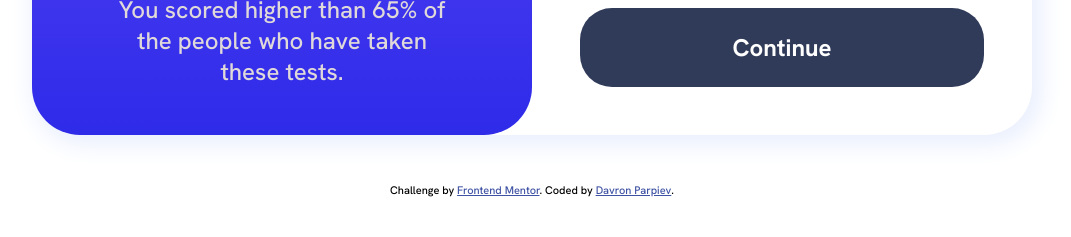
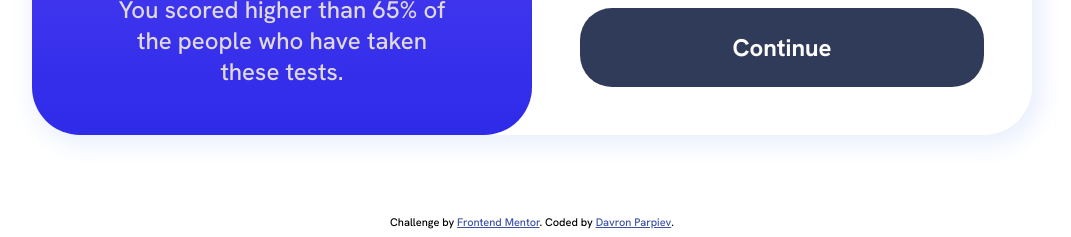
Before and after one commit to davrsirius/results-summary-component-main, a plain HTML site: page index.html in a window 1280 px wide. Shown: the part 585-822 px from the top of the page, without its empty margins (108-1179 px from the left). Before the commit the page ends 800 px from the top, so only its background shows below. Drawn offline with Linux system fonts and the light colour scheme.

Commit message:
Margin top added to attributiob

```diff
--- a/index.html
+++ b/index.html
@@ -68,7 +68,7 @@
     </div>
   </div>
 
-  <div style="margin-top: 3rem;" class="attribution">
+  <div style="margin-top: 5rem;" class="attribution">
     Challenge by <a href="https://www.frontendmentor.io?ref=challenge" target="_blank">Frontend Mentor</a>.
     Coded by <a href="#">Davron Parpiev</a>.
   </div>
```
